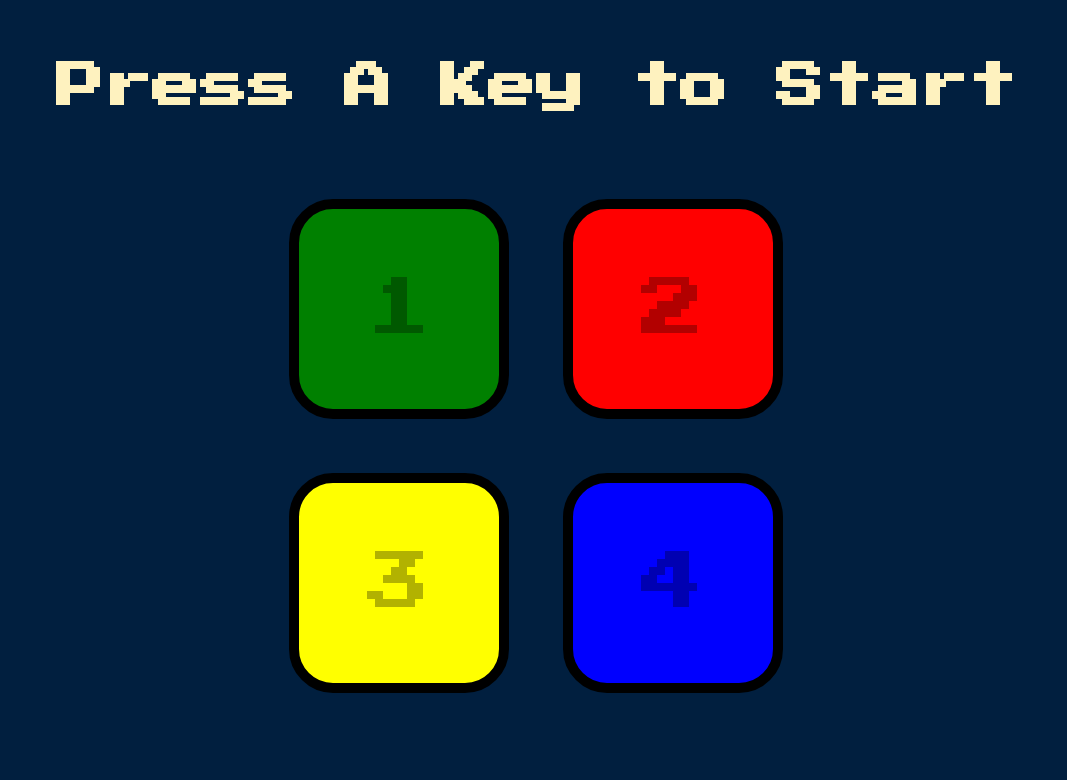
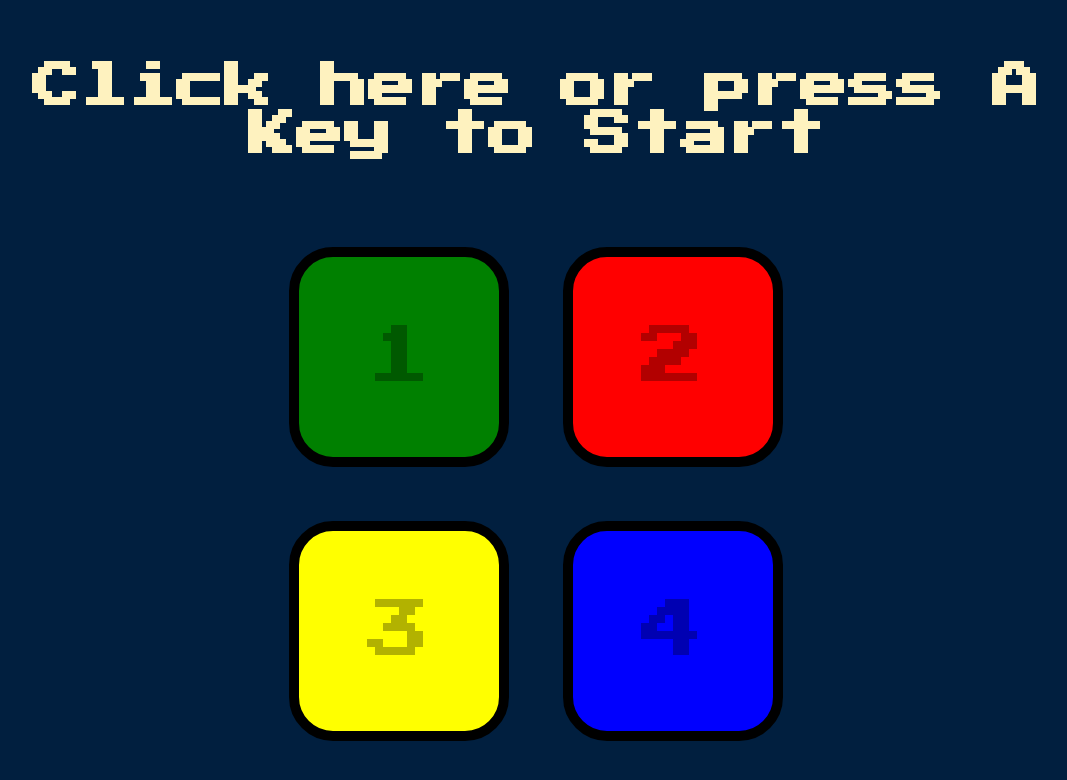
Before and after one commit to leonardof108/Simon-Says, a plain HTML site: page index.html in a window 1280 px wide. Shown: the whole page, without its empty margins (104-1171 px from the left). Drawn offline with nearby package versions, Linux system fonts and the light colour scheme.

Commit message:
Update index.html

```diff
--- a/index.html
+++ b/index.html
@@ -11,7 +11,7 @@
   </head>
 
   <body>
-    <h1 id="level-title">Press A Key to Start</h1>
+    <h1 id="level-title">Click here or press A Key to Start</h1>
     <div class="container">
       <div class="row">
         <div type="button" id="green" class="btn green" data-number="1"></div>
```
